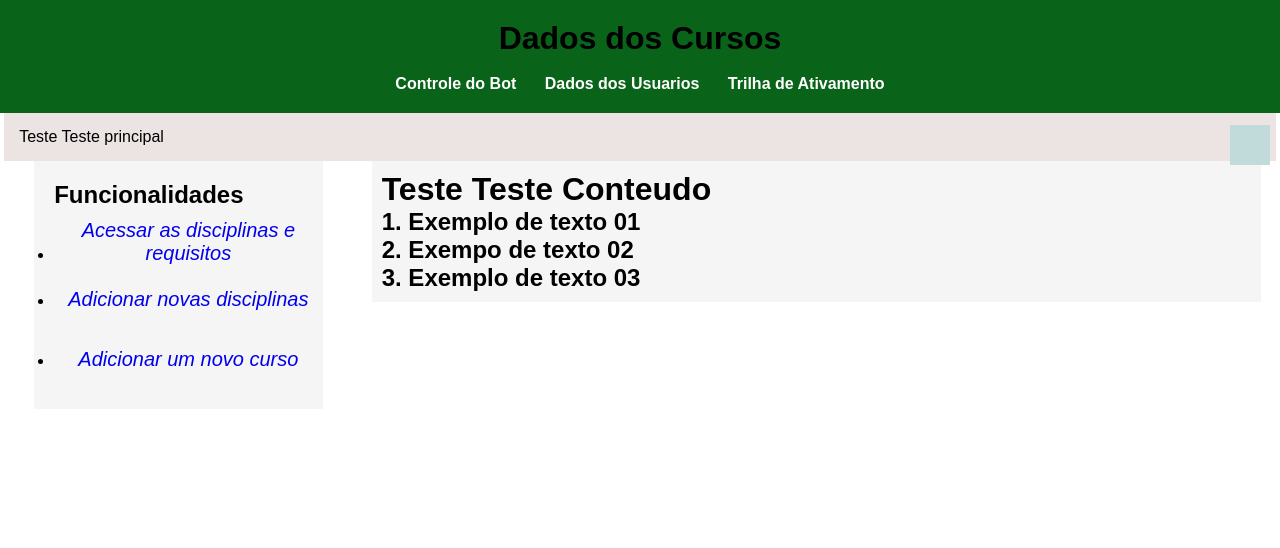
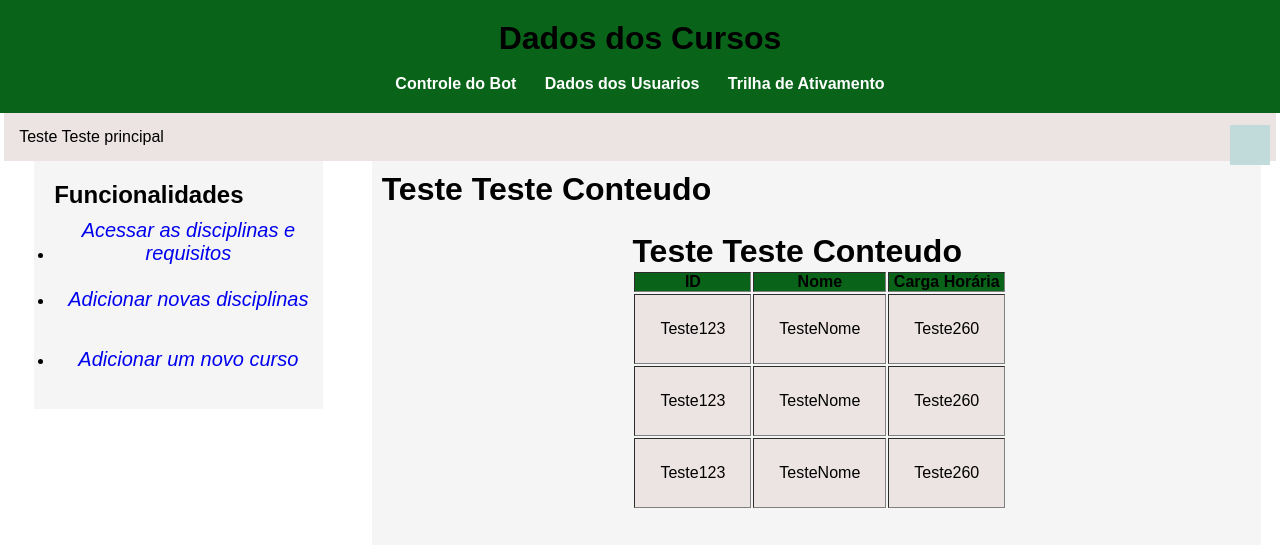
Before and after one commit to JoseWillians/ChatBotAdmin, a plain HTML site: page dados-dos-cursos.html in a window 1280 px wide. Drawn offline with Linux system fonts and the light colour scheme.

Commit message:
Update dados-dos-cursos.html

```diff
--- a/dados-dos-cursos.html
+++ b/dados-dos-cursos.html
@@ -36,17 +36,34 @@
         </div>
         <div class="conteudo-principal">
             <h1>Teste Teste Conteudo</h1>
-            <h2 id="1">1. Exemplo de texto 01
-
-            </h2>
-            <h2 id="2">2. Exempo de texto 02
-
-            </h2>
-            <h2 id="3">3. Exemplo de texto 03
-
-            </h2>
-             </div>
-
+             <div class="conteudo-principal">
+                <h1>Teste Teste Conteudo</h1>
+                <table id="dados" border="1">
+                    <thead>
+                        <th>ID</th>
+                        <th>Nome</th>
+                        <th>Carga Horária</th>
+                    </thead>
+                    <tbody>
+                        <tr>
+                            <td>Teste123</td>
+                            <td>TesteNome</td>
+                            <td>Teste260</td>
+                        </tr>
+                        <tr>
+                            <td>Teste123</td>
+                            <td>TesteNome</td>
+                            <td>Teste260</td>
+                        </tr>
+                        <tr>
+                            <td>Teste123</td>
+                            <td>TesteNome</td>
+                            <td>Teste260</td>
+                        </tr>
+                    </tbody>
+                </table>
+            </div>
+        </div>
     <div id="conteudo">
 
     </div>
```
